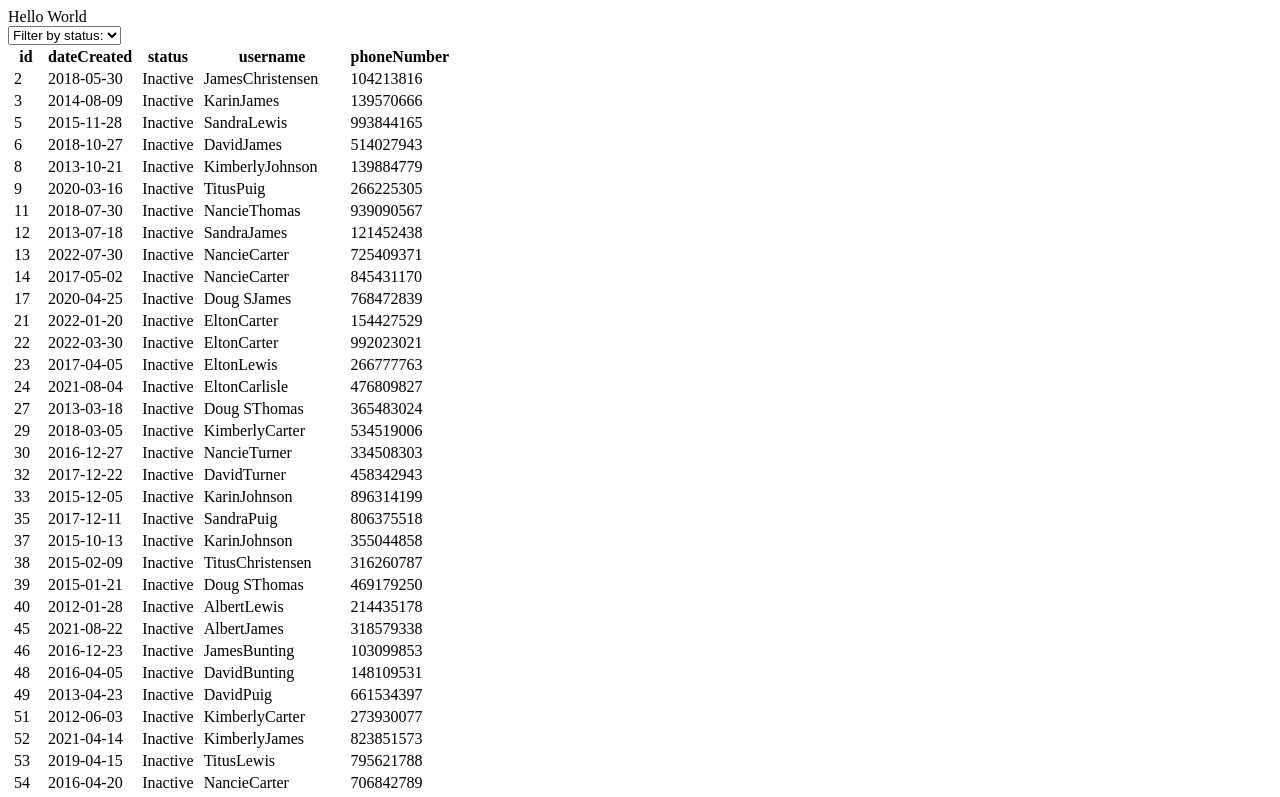
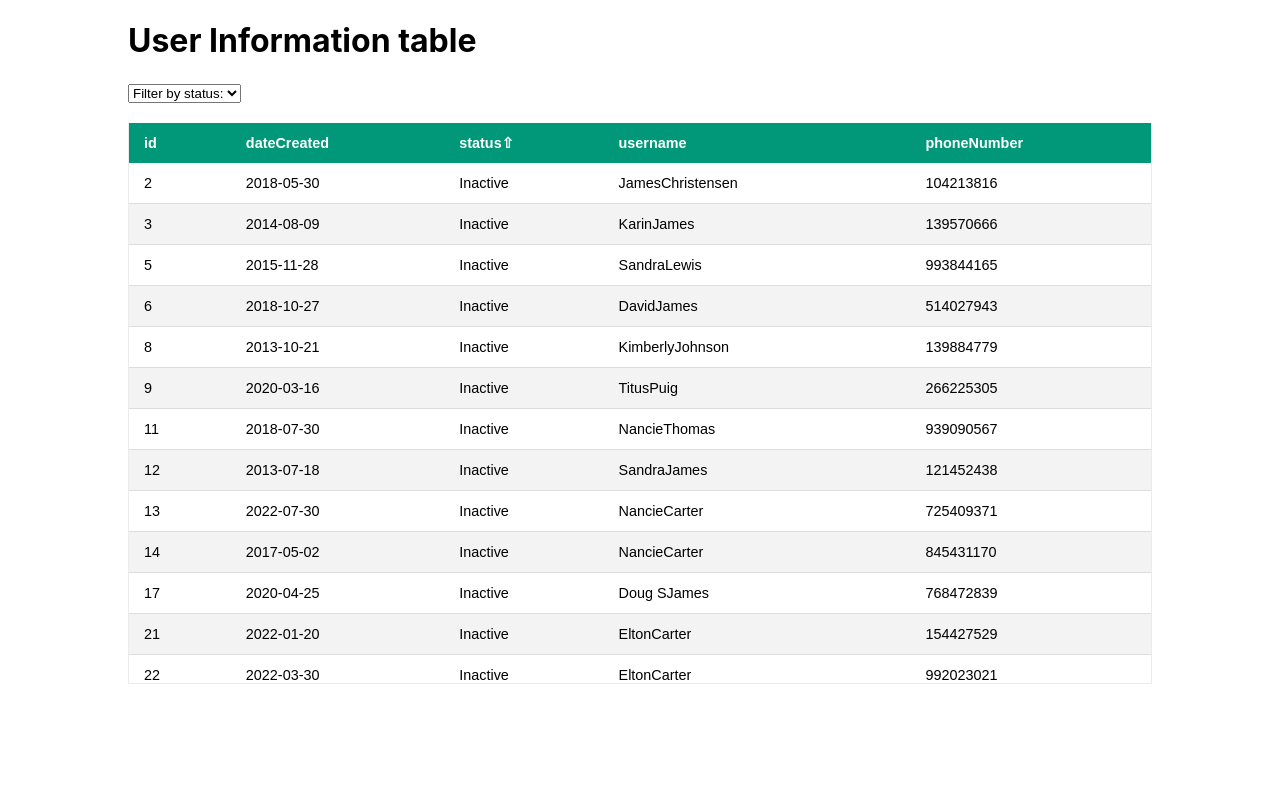
Before and after one commit to Soma-dev0808/d3js-datasets-table, a website: page index.html in a window 1280 px wide. Both pictures are taken after a click on the element "status". Shown: the top 797 px of the page. Drawn offline with nearby package versions, Linux system fonts and the light colour scheme.

Commit message:
Added table style

```diff
--- a/index.html
+++ b/index.html
@@ -5,11 +5,14 @@
     <meta http-equiv="X-UA-Compatible" content="IE=edge">
     <meta name="viewport" content="width=device-width, initial-scale=1.0">
     <title>Datasets table</title>
+    <link rel="stylesheet" href="style/index.css">
     <link rel="stylesheet" href="style/table.css">
     <script src="https://d3js.org/d3.v7.min.js"></script>
 </head>
 <body>
-    <div>Hello World</div>
+    <main class="content">
+        <h1>User Information table</h1>
+    </main>
     <script type="text/javascript" src="./table.js"></script>
 </body>
 </html>
--- /dev/null
+++ b/style/index.css
@@ -0,0 +1,14 @@
+body {
+    margin: 0;
+    width: 100%;
+    height: 100vh;
+    display: flex;
+    flex-direction: column;
+    align-items: center;
+    font-family: Outfit, -apple-system, BlinkMacSystemFont, Segoe UI, Roboto, Oxygen-Sans, Ubuntu, Cantarell, Helvetica Neue, sans-serif;
+    -webkit-font-smoothing: antialiased;
+}
+
+.content {
+    width: 80%;
+}
--- a/style/table.css
+++ b/style/table.css
@@ -1,3 +1,63 @@
-td, th {
-    padding: 1px 4px;
+.table-container {
+    height: 70vh;
+    overflow-y: scroll;
+    margin-top: 20px;
+    -ms-overflow-style: none;
+    scrollbar-width: none;
+    border: 1px solid #22222217;
+    border-top: none;
 }
+
+.table-container::-webkit-scrollbar {
+    display: none;
+}
+
+.user-table {
+    width: 100%;
+    border-collapse: collapse;
+    font-size: 0.9em;
+    font-family: sans-serif;
+    min-width: 400px;
+    box-shadow: 0 0 20px rgba(0, 0, 0, 0.15);
+}
+
+.user-table thead tr {
+    position: sticky;
+    top: 0;
+    background-color: #009879;
+    color: #ffffff;
+    text-align: left;
+}
+
+.user-table thead th {
+    cursor: pointer;
+}
+
+.user-table thead th.des:after {
+    content: "\21E9";
+}
+
+.user-table thead th.aes:after {
+    content: "\21E7";
+}
+
+.user-table th,
+.user-table td {
+    padding: 12px 15px;
+}
+
+.user-table tbody tr {
+    border-bottom: 1px solid #dddddd;
+}
+
+.user-table tbody tr:nth-of-type(even) {
+    background-color: #f3f3f3;
+}
+
+.user-table tbody tr:last-of-type {
+    border-bottom: 2px solid #009879;
+}
+
+.user-table tbody tr:hover {
+    color: #009879;
+}
--- a/table.js
+++ b/table.js
@@ -1,17 +1,23 @@
-let body, table, thead, tbody, columns;
+let main, tableContainer, table, thead, tbody, columns;
+const filterObj = {
+  selectedValue: "",
+};
+const options = ["Active", "Inactive"]; // options for status filter
+
 /**
  * Generate table with data
  * @param {Object[]} data - Data to show on table.
  */
-const generateTable = (data) => {
+const initTable = (data) => {
   if (!data) return;
-  body = d3.select("body");
+  main = d3.select("main");
 
   // add select tag
   addSelect();
 
   // append table
-  table = body.append("table");
+  tableContainer = main.append("div").attr("class", "table-container");
+  table = tableContainer.append("table").attr("class", "user-table");
   thead = table.append("thead");
   tbody = table.append("tbody");
   columns = Object.keys(data[0]);
@@ -32,13 +38,35 @@ const generateTable = (data) => {
     })
     .on("click", (d) => {
       const thTxt = d.target.innerText;
+      let newData = [];
+      d.target.classList = [];
+
+      // Sorting
       if (sortAscendingObj[thTxt]) {
-        rows.sort((a, b) => d3.ascending(b[thTxt], a[thTxt]));
+        // Sort data by ascending order
+        newData = data.sort((a, b) => sortTableData(a, b)(thTxt, true));
+
+        // Update sorting status for each th in thead
         sortAscendingObj[thTxt] = false;
+        d.target.classList.add("aes");
       } else {
-        rows.sort((a, b) => d3.descending(b[thTxt], a[thTxt]));
+        // Sort data by descending order
+        newData = data.sort((a, b) => sortTableData(a, b)(thTxt, false));
+
+        // Update sorting status for each th in thead
         sortAscendingObj[thTxt] = true;
+        d.target.classList.add("des");
       }
+
+      // Filtering
+      if (options.includes(filterObj.selectedValue)) {
+        newData = newData.filter(
+          (v) => v["status"] === filterObj.selectedValue
+        );
+      }
+
+      // update table
+      updateTable(newData);
     });
 
   // create a row for each object in the data
@@ -59,40 +87,35 @@ const generateTable = (data) => {
     });
 };
 
+const sortTableData = (a, b) => {
+  return (key, isAsc) => {
+    _a = isAsc ? a : b;
+    _b = isAsc ? b : a;
+
+    if (typeof a[key] === "number") {
+      return b[key] - a[key];
+    }
+
+    return _b[key].localeCompare(_a[key]);
+  };
+};
+
 /**
  * Add select tag
- * @param {object} body - body element.
  */
 const addSelect = () => {
-  const options = ["Active", "Inactive"];
   // add select tag
-  const select = body.append("select").on("change", (e) => {
-    const selectedValue = e.target.value;
+  const select = main.append("select").on("change", (e) => {
+    filterObj.selectedValue = e.target.value;
     let newData = tableData;
 
     // filter data if active or inactive is selected
-    if (options.includes(selectedValue)) {
-      newData = tableData.filter((td) => td.status === selectedValue);
+    if (options.includes(filterObj.selectedValue)) {
+      newData = tableData.filter((td) => td.status === filterObj.selectedValue);
     }
 
     // update table
-    const rows = tbody.selectAll("tr").data(newData);
-
-    rows.exit().remove();
-
-    rows
-      .selectAll("td")
-      .data(function (row) {
-        return columns.map(function (column) {
-          return {
-            column: column,
-            value: row[column],
-          };
-        });
-      })
-      .text(function (d) {
-        return d.value ? d.value : 0;
-      });
+    updateTable(newData);
   });
 
   // Add an initial option:
@@ -106,6 +129,31 @@ const addSelect = () => {
     .append("option")
     .text(function (d) {
       return d;
+    });
+};
+
+/**
+ * Update table with data
+ * @param {Object[]} newData - New data to show on table.
+ */
+const updateTable = (newData) => {
+  // update table
+  const rows = tbody.selectAll("tr").data(newData);
+
+  rows.exit().remove();
+
+  rows
+    .selectAll("td")
+    .data((row) => {
+      return columns.map((column) => {
+        return {
+          column: column,
+          value: row[column],
+        };
+      });
+    })
+    .text((d) => {
+      return d.value;
     });
 };
 
@@ -182,4 +230,4 @@ const getRandomUserName = () => {
 const tableData = getDummyData(500);
 
 // Execute
-generateTable(tableData);
+initTable(tableData);
```
